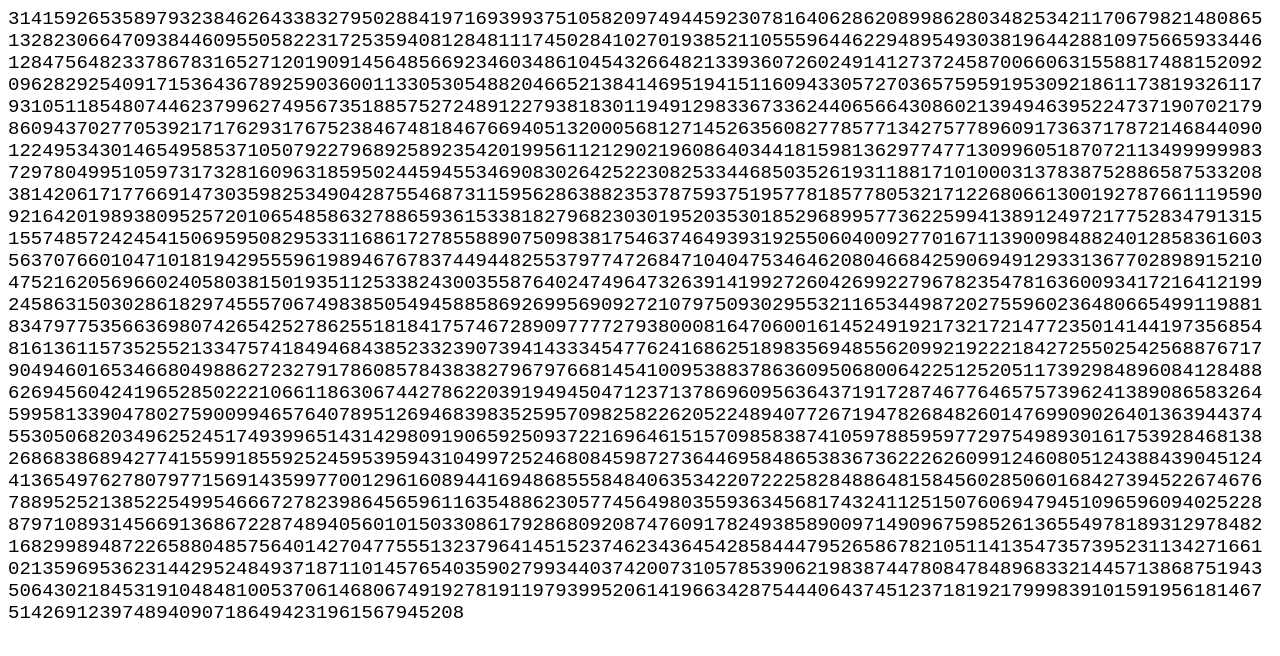
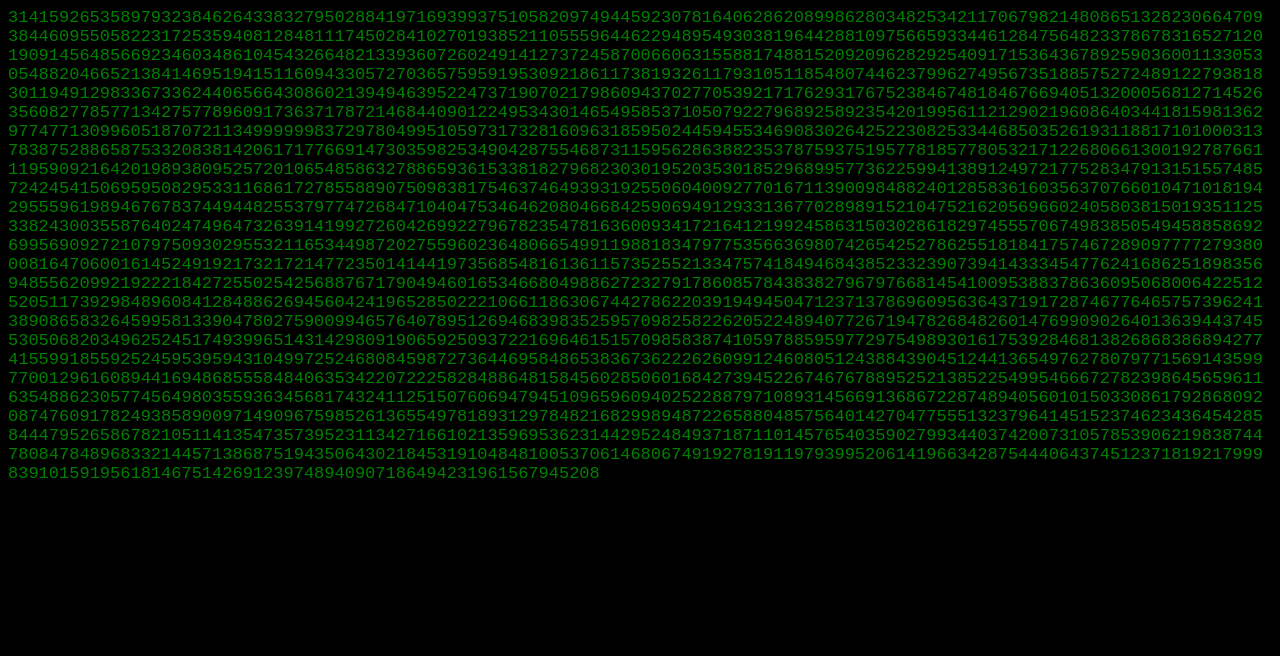
Before and after one commit to Eckerman-ia/pi, a plain HTML site: page index.html in a window 1280 px wide. Drawn offline with Linux system fonts and the light colour scheme.

Commit message:
Update index.html

```diff
--- a/index.html
+++ b/index.html
@@ -5,11 +5,12 @@
       div {
         word-wrap:break-word;
         font-family: monospace;
-        font-size: 19px;
+        font-size: 17px;
+        color: green;
       }
     </style>
   </head>
-  <body>
+  <body style="background-color:black;">
     <div></div>
      <script src="index.js" type="text/javascript"></script>
   </body>
```
